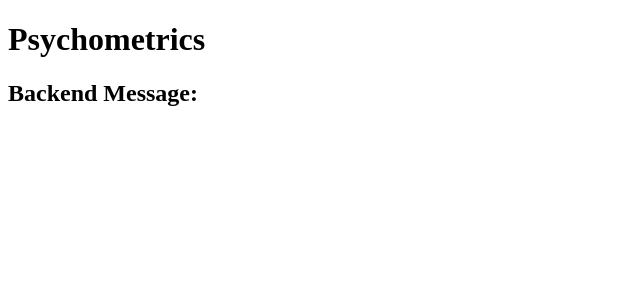
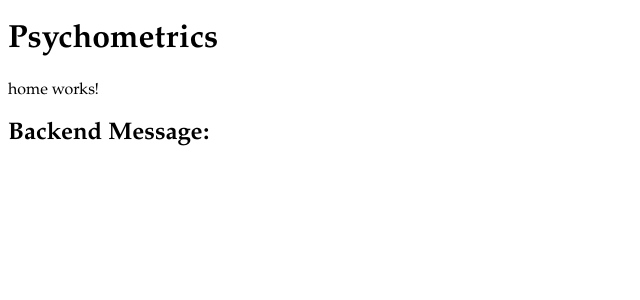
Before and after one commit to EmilieRespingue/Psychometrics, an Angular app in the folder psychometrics-front/: page / in a window 1280 px wide. Shown: the top 300 px of the page, without its empty margins (0-640 px from the left). Built offline with nearby package versions, Linux system fonts and the light colour scheme; no server answers.

Commit message:
Feat: integrate routing and update app component structure. Add global styles and primary button styling.

```diff
--- a/psychometrics-front/src/app/app.component.ts
+++ b/psychometrics-front/src/app/app.component.ts
@@ -1,19 +1,28 @@
 import { Component } from '@angular/core';
+import { Title } from '@angular/platform-browser';
+import { RouterModule } from '@angular/router';
 
 import { HelloComponent } from '../components/hello/hello.component';
 
 @Component({
   selector: 'app-root',
   standalone: true,
-  imports: [HelloComponent],
+  imports: [HelloComponent, RouterModule],
   template: `
     <div>
       <h1>Psychometrics</h1>
-      <app-hello></app-hello>
+      <router-outlet></router-outlet>
+      <section>
+        <app-hello></app-hello>
+      </section>
     </div>
   `,
   styleUrls: ['./app.component.css'],
 })
 export class AppComponent {
-  title = 'psychometrics-front';
+  title = 'Psychometrics';
+
+  constructor(private titleService: Title) {
+    this.titleService.setTitle(this.title);
+  }
 }
--- a/psychometrics-front/src/app/app.routes.ts
+++ b/psychometrics-front/src/app/app.routes.ts
@@ -1,3 +1,11 @@
 import { Routes } from '@angular/router';
+import { HomeComponent } from './pages/home/home.component';
 
-export const routes: Routes = [];
+export const routes: Routes = [
+  {
+    path: '',
+    pathMatch: 'full',
+    component: HomeComponent,
+    title: 'Psychometrics - Accueil',
+  },
+];
--- a/psychometrics-front/src/styles.css
+++ b/psychometrics-front/src/styles.css
@@ -1 +1,20 @@
 /* You can add global styles to this file, and also import other style files */
+
+body {
+  font-family: "Garamond", sans-serif;
+}
+:root {
+  --primary: #605dc8;
+  --secondary: #8b89e6;
+  --accent-color: #e8e7fa;
+  --shadow-color: #e8e8e8;
+}
+
+button.primary {
+  background-color: var(--primary);
+  border: solid 1px var(--primary);
+  padding: 0.5rem 1rem;
+  border-radius: 8px;
+  background: var(--primary);
+  color: white;
+}
```
